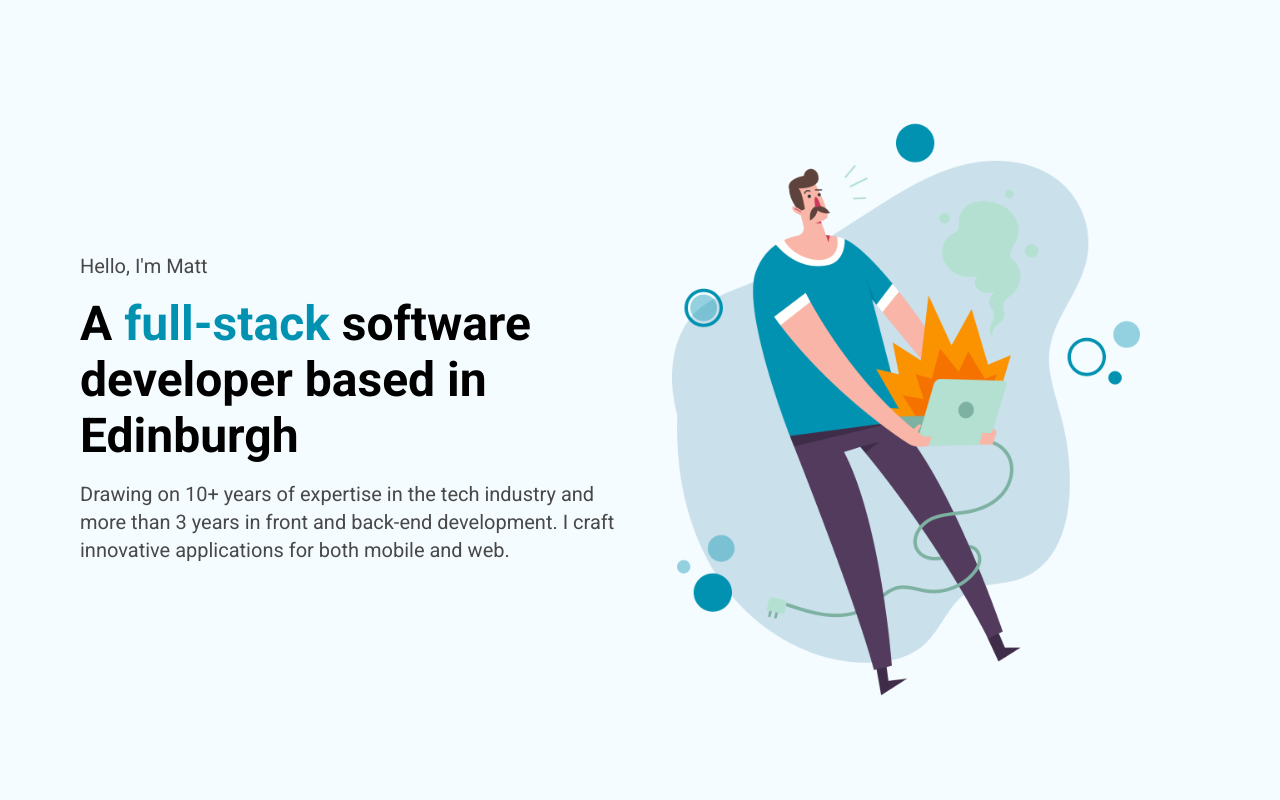
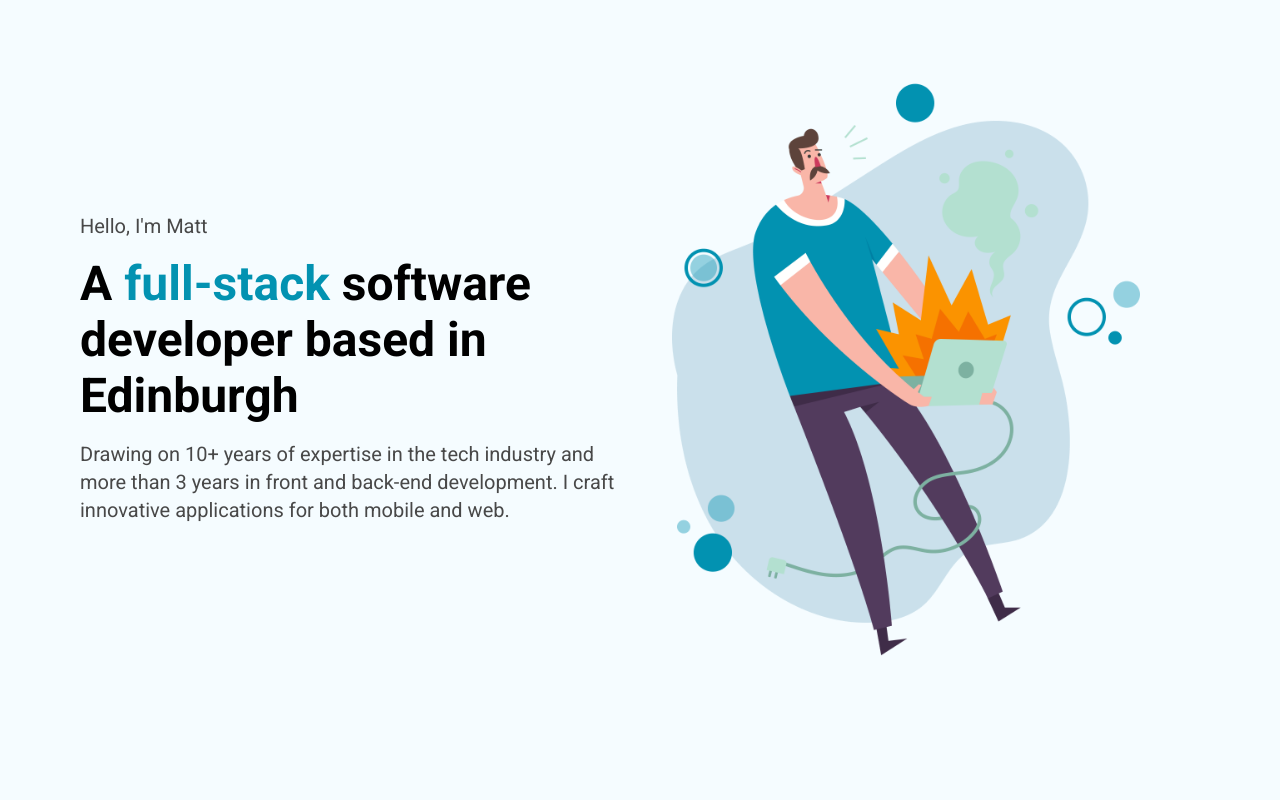
Before and after one commit to mhallrp/TechPortfolio, a Next.js app: page / in a window 1280 px wide. Shown: the top 800 px of the page. Built offline with nearby package versions, Linux system fonts and the light colour scheme.

Commit message:
p removed

```diff
--- a/app/page.tsx
+++ b/app/page.tsx
@@ -13,7 +13,7 @@ const Landing = () => {
       </div> */}
       <section
         id={constants.sections[0]}
-        className="flex h-dvh bg-primary pt-20 "
+        className="flex h-dvh bg-primary  "
       >
         <div className="flex w-full flex-col items-center px-8 pt-4 md:px-16 xl:flex-row xl:px-20 xl:pt-0">
           <div className="flex w-full flex-col justify-center pb-16 text-center xl:w-6/12 xl:text-left">
```
